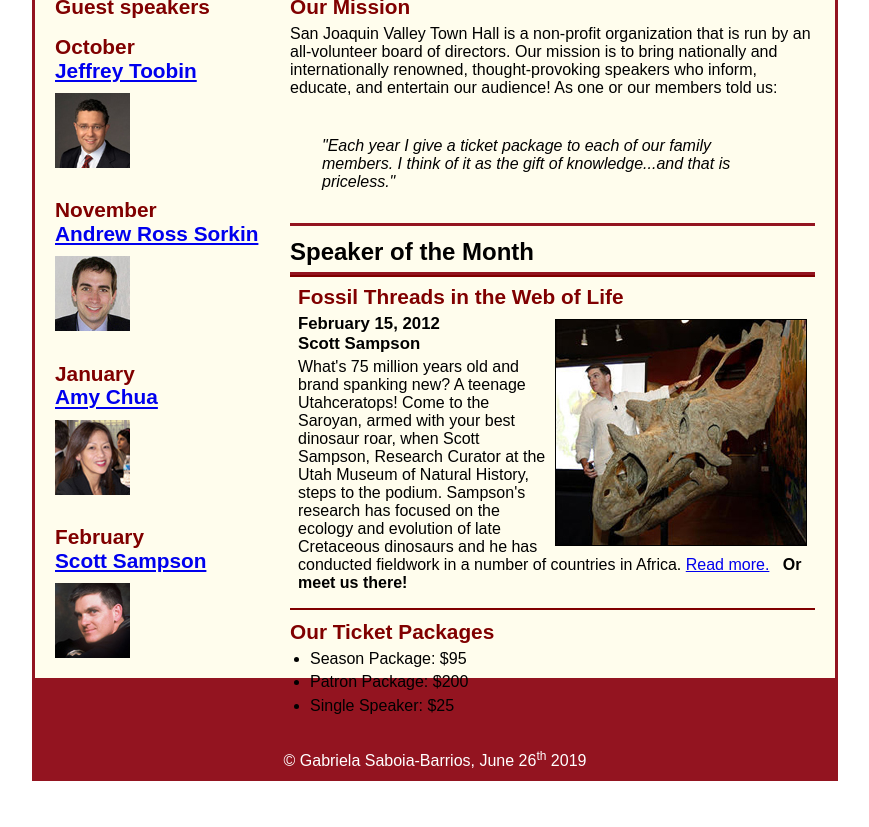
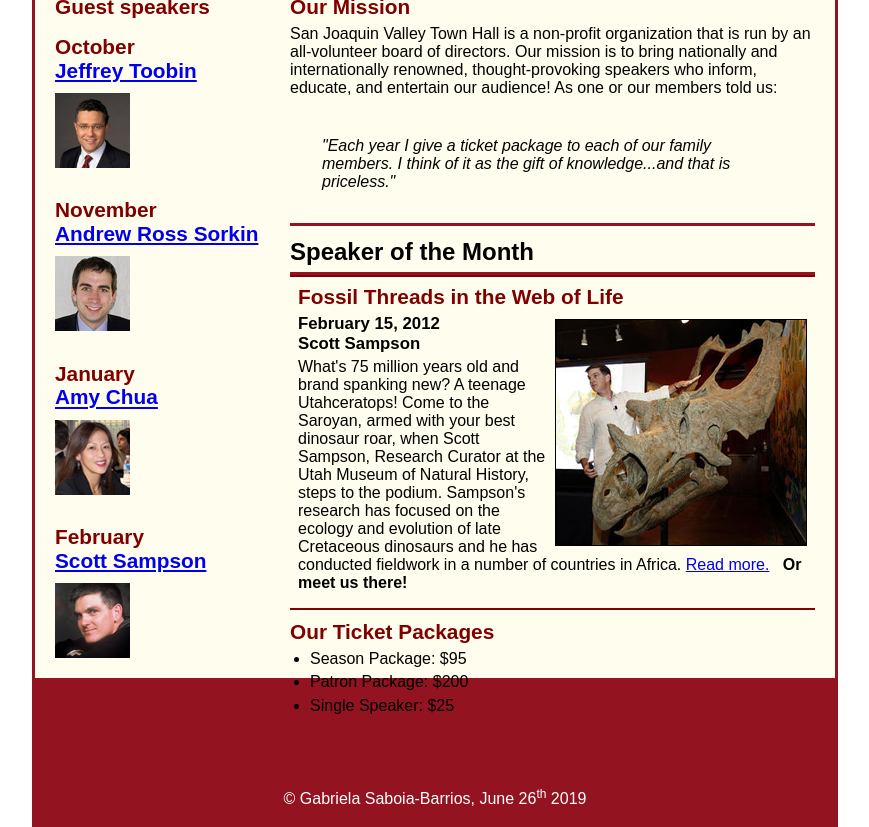
Before and after one commit to GabrielaSaboia/A12, a plain HTML site: page index.html in a window 1280 px wide. Shown: the part 145-972 px from the top of the page, without its empty margins (205-1074 px from the left). Before the commit the page ends 926 px from the top, so only its background shows below. Drawn offline with Linux system fonts and the light colour scheme.

```diff
--- a/styles/main.css
+++ b/styles/main.css
@@ -80,7 +80,7 @@ section{
     float: right;
     padding-left: 20px;
     padding-right: 20px;
-    padding-bottom: 20px;
+    padding-bottom: 50px;
 }
 
 section h1{
@@ -170,6 +170,6 @@ footer{
 }
 footer p{
 	text-align: center;
-    padding: .5em .5em;
+    padding: 1em 1em;
     clear: right;
 }
```
